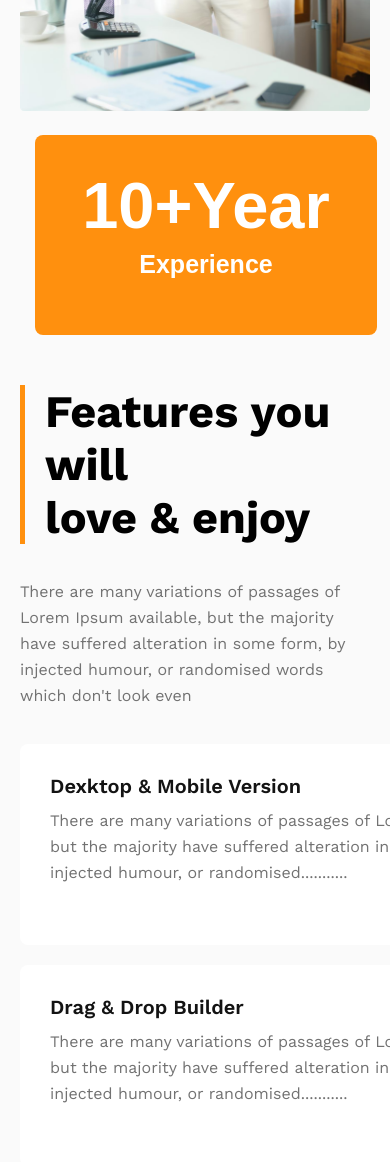
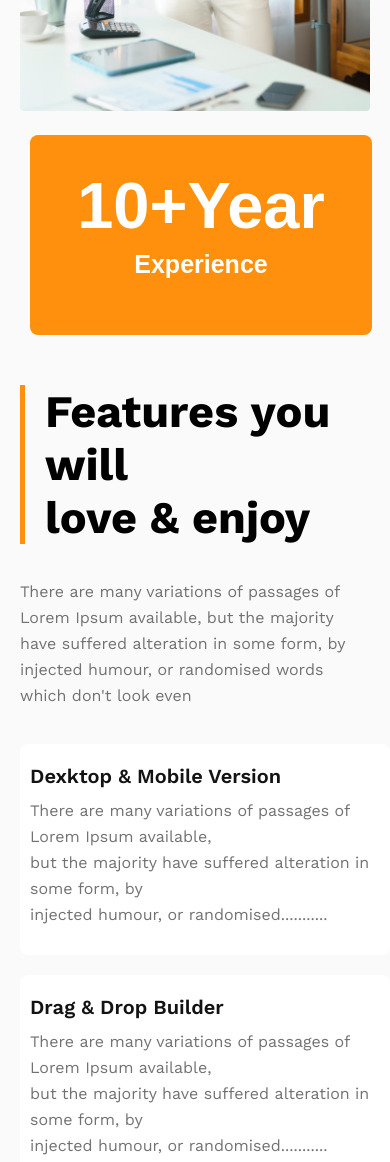
Before and after one commit to shariful10/A3-Architects, a plain HTML site: page index.html in a window 390 px wide. Shown: the part 3560-4722 px from the top of the page. Drawn offline with nearby package versions, Linux system fonts and the light colour scheme.

Commit message:
updated some responsive issues

```diff
--- a/styles/style.css
+++ b/styles/style.css
@@ -370,6 +370,11 @@ textarea {
         padding: 0 20px 50px;
     }
 
+    .details{
+        width: 350px;
+        padding: 20px 10px 20px;
+    }
+
     .architect img {
         width: 100%;
     }
@@ -377,7 +382,7 @@ textarea {
     .architect-btn{
         margin-top: 20px;
         position: static;
-        margin-left: 15px;
+        margin-left: 10px;
     }
 
     /* Fact Responsive */
```
